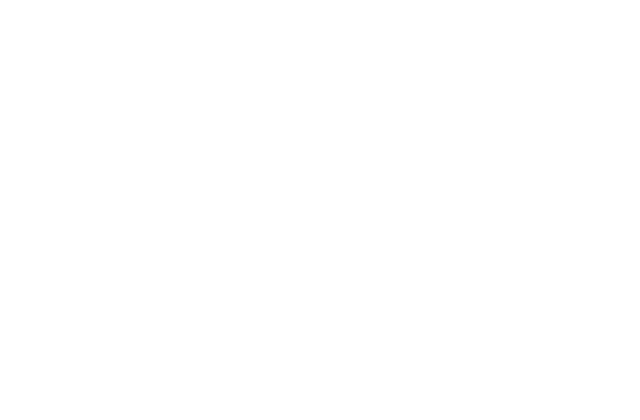
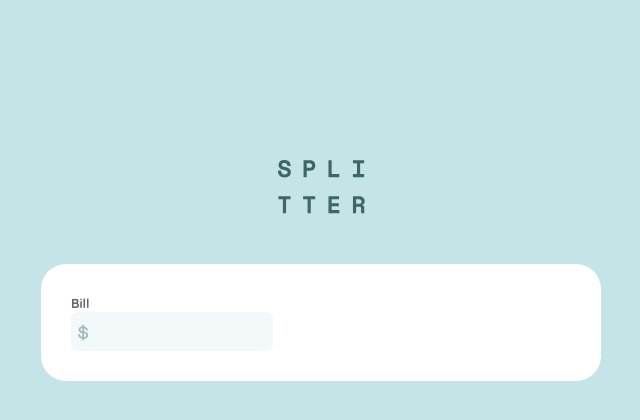
Before and after one commit to AndriiSalohub/tip-calculator, a plain HTML site: page index.html in a window 1280 px wide. Shown: the whole page, without its empty margins (319-959 px from the left). Drawn offline with Linux system fonts and the light colour scheme.

Commit message:
made bill input

```diff
--- a/css/reset.css
+++ b/css/reset.css
@@ -0,0 +1,110 @@
+/* Reset and base styles  */
+* {
+    padding: 0px;
+    margin: 0px;
+    border: none;
+}
+
+*,
+*::before,
+*::after {
+    box-sizing: border-box;
+}
+
+/* Links */
+
+a,
+a:link,
+a:visited {
+    text-decoration: none;
+}
+
+a:hover {
+    text-decoration: none;
+}
+
+/* Common */
+
+aside,
+nav,
+footer,
+header,
+section,
+main {
+    display: block;
+}
+
+h1,
+h2,
+h3,
+h4,
+h5,
+h6,
+p {
+    font-size: inherit;
+    font-weight: inherit;
+}
+
+ul,
+ul li {
+    list-style: none;
+}
+
+img {
+    vertical-align: top;
+}
+
+img,
+svg {
+    max-width: 100%;
+    height: auto;
+}
+
+address {
+    font-style: normal;
+}
+
+/* Form */
+
+input,
+textarea,
+button,
+select {
+    font-family: inherit;
+    font-size: inherit;
+    color: inherit;
+    background-color: transparent;
+}
+
+input::-ms-clear {
+    display: none;
+}
+
+button,
+input[type="submit"] {
+    display: inline-block;
+    box-shadow: none;
+    background-color: transparent;
+    background: none;
+    cursor: pointer;
+}
+
+input:focus,
+input:active,
+button:focus,
+button:active {
+    outline: none;
+}
+
+button::-moz-focus-inner {
+    padding: 0;
+    border: 0;
+}
+
+label {
+    cursor: pointer;
+}
+
+legend {
+    display: block;
+}
--- a/css/style.scss
+++ b/css/style.scss
@@ -0,0 +1,58 @@
+@import url("https://fonts.googleapis.com/css2?family=Lato:wght@700&family=Quicksand:wght@700&display=swap");
+
+* {
+    box-sizing: border-box;
+}
+
+body {
+    background-color: #c5e4e7;
+}
+
+.logo {
+    display: block;
+    margin: 0 auto;
+    padding-top: 20vh;
+}
+
+.wrapper {
+    background-color: #fff;
+    margin: 50px 360px;
+    border-radius: 25px;
+    padding: 30px;
+    display: grid;
+    grid-template-columns: repeat(2, 1fr);
+}
+
+.calculation {
+    &__bill {
+        position: relative;
+        &-img {
+            position: absolute;
+            top: 30px;
+            left: 7px;
+        }
+    }
+}
+
+.label {
+    font-family: "Quicksand", sans-serif;
+    font-weight: 700;
+    font-size: 13px;
+    color: #646869;
+    padding-bottom: 2px;
+}
+
+.input {
+    display: block;
+    background-color: #f3f8fb;
+    text-align: right;
+    padding: 10px;
+    color: #003c34;
+    font-family: "Lato", sans-serif;
+    border-radius: 6px;
+    position: relative;
+    &:hover {
+        border: 1px solid green;
+        transition: border 1s ease-in-out;
+    }
+}
--- a/index.html
+++ b/index.html
@@ -8,6 +8,29 @@
         <title>Tip Calculator</title>
     </head>
     <body>
+        <img src="images/logo.svg" alt="logo" class="logo" />
+        <div class="wrapper">
+            <div class="calculation">
+                <div class="calculation__bill">
+                    <label
+                        for="bill-input"
+                        class="calculation__bill-label label"
+                        >Bill</label
+                    >
+                    <input
+                        type="number"
+                        class="calculation__bill-input input"
+                        id="bill-input"
+                    />
+                    <img
+                        src="images/icon-dollar.svg"
+                        alt=""
+                        class="calculation__bill-img"
+                    />
+                </div>
+            </div>
+            <div class="amount"></div>
+        </div>
         <script src="js/app.js"></script>
     </body>
 </html>
```
Also changed, not shown: css/style.css, images/icon-dollar.svg (added), images/logo.svg (added), 1 other file.
